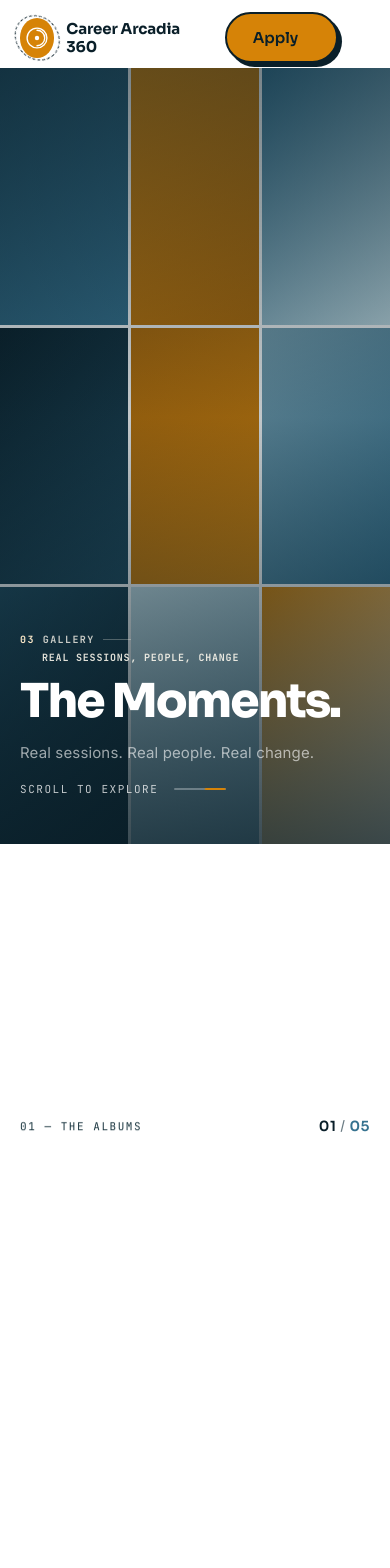
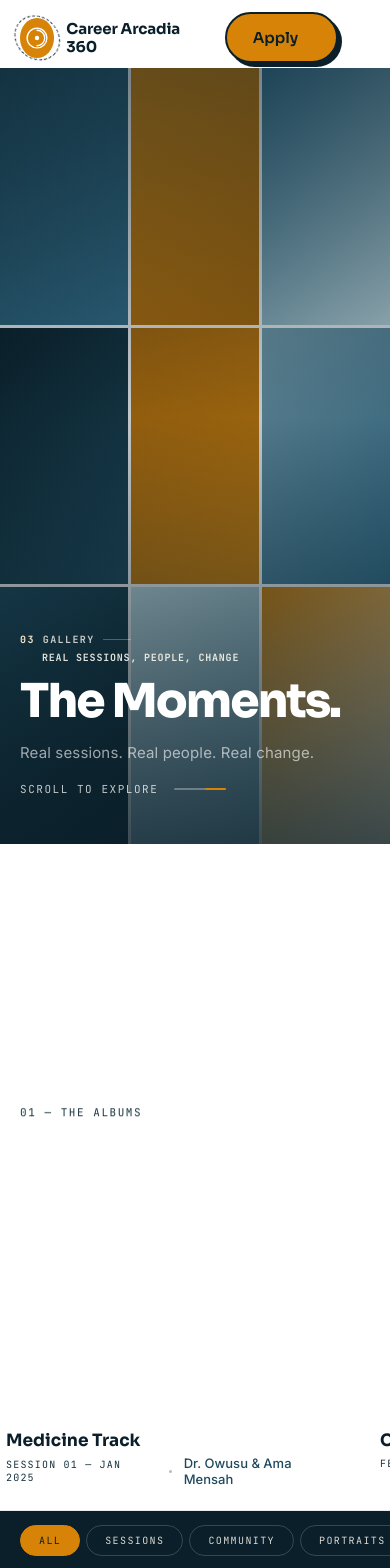
Before and after one commit to TyeLenol/CA360-Website, a Next.js app: page /gallery in a window 390 px wide. Shown: the top 1568 px of the page. Built offline with nearby package versions, Linux system fonts and the light colour scheme.

Commit message:
Polish mobile-only editorial experience

```diff
--- a/styles/responsive.css
+++ b/styles/responsive.css
@@ -955,3 +955,148 @@
   .sessions-dot { width: 24px; height: 24px; }
   .sessions-dot.is-active { width: 44px; }
 }
+
+
+/* ============================================================
+   MOBILE-ONLY EDITORIAL POLISH
+   Desktop keeps the full art-directed scenes. Mobile receives
+   the content-first edit: less staging, fewer duplicate choices,
+   and shorter interaction distances.
+   ============================================================ */
+@media (max-width: 767px) {
+  /* Decorative desktop-only ticker; the hero headline and CTAs remain. */
+  .hero-ticker { display: none; }
+
+  /* The three audience cards already provide the next choice. */
+  .chapter-bridge { display: none; }
+  .opportunity-grid-mark { display: none; }
+
+  /* About bento cards should not wait for desktop reveal choreography on a
+     touch screen; the content is already ordered into a mobile stack. */
+  .ab-bento [data-reveal] {
+    opacity: 1 !important;
+    transform: none !important;
+  }
+
+  /* Journal: replace the pinned airplane flight with a short, static Letters
+     handoff. The newsletter form becomes part of the normal reading flow. */
+  .jdrift {
+    height: auto;
+    min-height: 0;
+    padding: 64px var(--gutter) 32px;
+    background: var(--c-teal-deep);
+    pointer-events: auto;
+  }
+  .jdrift-sticky {
+    position: relative;
+    top: auto;
+    height: auto;
+    min-height: 0;
+    display: block;
+    padding: 0;
+  }
+  .jdrift-orange-flood,
+  .jdrift-flight,
+  .jdrift-stripe { display: none; }
+  .jdrift-titles {
+    position: relative;
+    padding: 0;
+    align-items: flex-start;
+    gap: 8px;
+    text-align: left;
+    opacity: 1 !important;
+    transform: none !important;
+  }
+  .jdrift-title {
+    font-size: clamp(56px, 18vw, 84px);
+    line-height: 0.94;
+  }
+  .jdrift-sub { font-size: 16px; }
+  .jdrift-newsletter-layer {
+    position: relative;
+    inset: auto;
+    display: block;
+    width: 100%;
+    padding: 28px 0 0;
+    opacity: 1 !important;
+    transform: none !important;
+    pointer-events: auto;
+  }
+  .jnews-inset {
+    display: block;
+    min-height: 0;
+    background: var(--c-orange);
+    border: 2px solid var(--c-ink);
+    border-radius: 16px;
+    box-shadow: 6px 6px 0 var(--c-ink);
+  }
+  .jnews-inset-body { padding: 24px 20px 28px; }
+  .jnews-inset-tag { margin-bottom: 14px; }
+  .jnews-inset-title { font-size: 30px; margin-bottom: 12px; }
+  .jnews-inset-sub { font-size: 15px; margin-bottom: 20px; }
+  .jnews-inset-side { display: none; }
+  .jnews-inset-form { max-width: none; }
+
+  /* Gallery: preserve the named album cards but remove the 280vh desktop
+     scroll scene. The rail becomes an explicit horizontal touch browse. */
+  .gstrip-wrap {
+    height: auto;
+    min-height: 0;
+  }
+  .gstrip-sticky {
+    position: relative;
+    top: auto;
+    height: auto;
+    min-height: 0;
+    padding-top: 24px;
+    overflow: visible;
+  }
+  .gstrip-header { padding-bottom: 16px; }
+  .gstrip-hint,
+  .gstrip-counter { display: none; }
+  .gstrip-viewport {
+    flex: none;
+    height: auto;
+    overflow-x: auto;
+    overflow-y: visible;
+    scroll-snap-type: x mandatory;
+    scrollbar-width: none;
+  }
+  .gstrip-viewport::-webkit-scrollbar { display: none; }
+  .gstrip-rail {
+    width: max-content;
+    height: auto;
+    padding: 0 var(--gutter) 18px;
+    align-items: stretch;
+    transform: none !important;
+  }
+  .gstrip-tile {
+    width: calc(100vw - (2 * var(--gutter)));
+    height: auto;
+    scroll-snap-align: start;
+  }
+  .gstrip-tile-photo {
+    flex: none;
+    height: clamp(280px, 72vw, 350px);
+  }
+  .gstrip-progress-bar { display: none; }
+}
+
+
+@media (max-width: 767px) {
+  .jnews-inset-form {
+    display: grid;
+    grid-template-columns: minmax(0, 1fr) auto;
+    align-items: center;
+    gap: 12px;
+  }
+  .jnews-inset-form input {
+    min-width: 0;
+    font-size: 16px;
+  }
+  .jnews-inset-form button {
+    white-space: nowrap;
+    font-size: 11px;
+    letter-spacing: 0.12em;
+  }
+}
```
